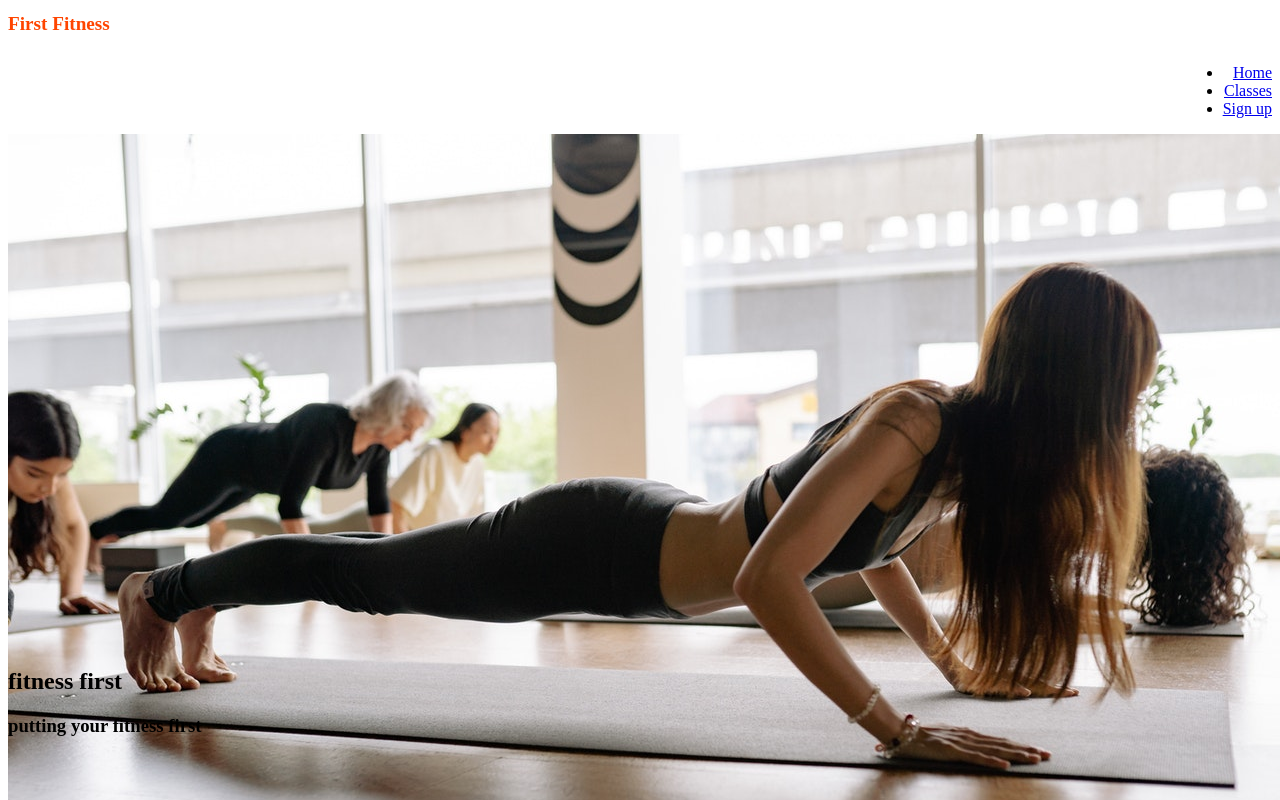
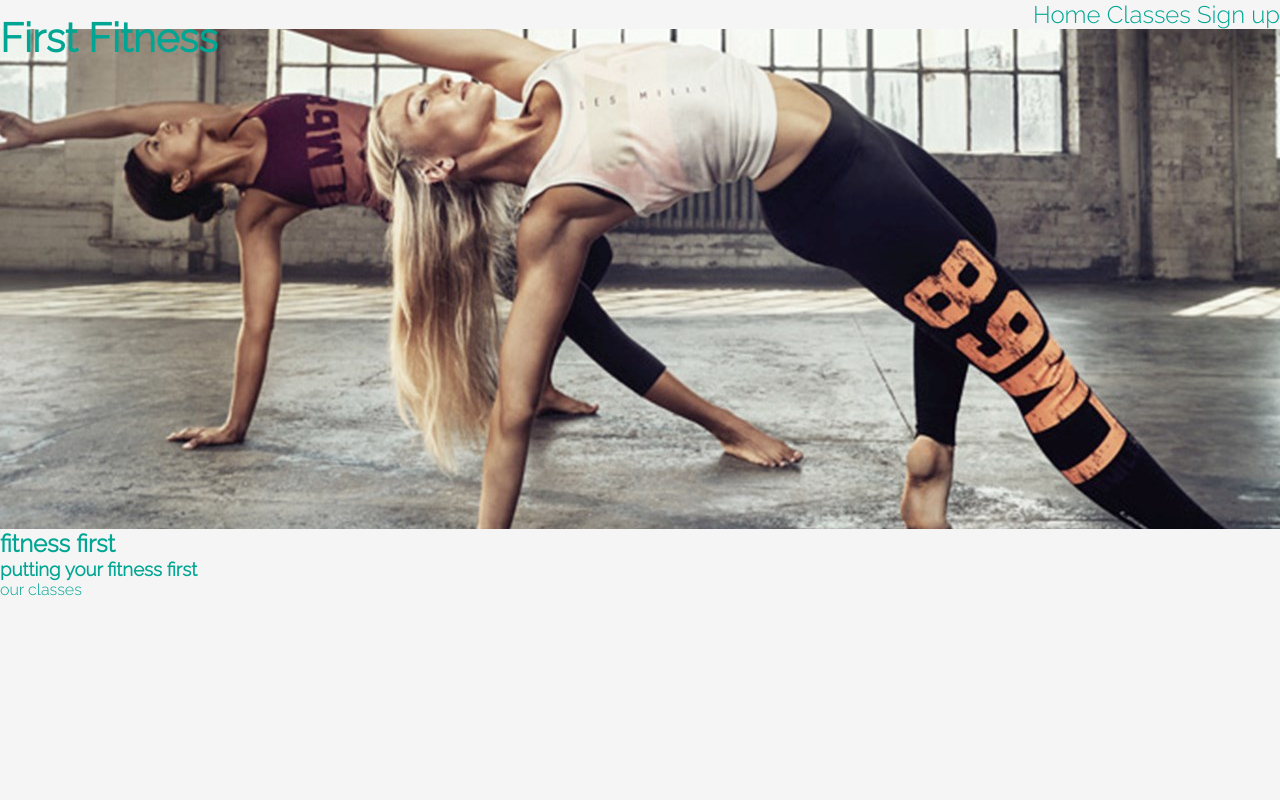
Before and after one commit to ColmSam2319/project-one, a plain HTML site: page index.html in a window 1280 px wide. Shown: the top 800 px of the page. Drawn offline with Linux system fonts and the light colour scheme.

Commit message:
messed around with padding and adding code and styling

```diff
--- a/assets/css/style.css
+++ b/assets/css/style.css
@@ -1,18 +1,59 @@
+
+@import url('https://fonts.googleapis.com/css2?family=Lato:wght@300&family=Oswald&family=Raleway:wght@300&display=swap');
+
+* {
+    margin: 0;
+    padding: 0;
+    border: none;
+}
+
+body{
+    background-color: whitesmoke;
+    font-family: Raleway, Helvetica, sans-serif;
+    font-weight: 300;
+    color:#00a693;
+}
 /**header styling**/
 
 #logo{
-    font-size: larger;
-    color: orangered;
+    float: left;
+    font-size: 250%;
+    font-family: Raleway, Helvetica, sans-serif;
+    color: #00a693;
+}
 
+#logo,
+#menu{
+    line-height: 75px;
 }
+
 
 #links{
     text-align: right;
-    float: right;
+    list-style-type: none;
+    font-size: 150%;
+}
 
+#links li{
+    display: inline-block;
+}
+
+#links a{
+    text-decoration: none;
+    color: inherit;
+
+}
+#links a:hover {
+    border-bottom: 1px solid green;
+}
+
+.active {
+    border-bottom: 1px solid #3a3a3a;
 }
 /** cover image styling **/
 #cover-image{
+    background:url('../images/lesmills-bodybalance.jpg') no-repeat center center;
     width: 100%;
-    height: 600px;
+    height: 500px;
+
 }
--- a/index.html
+++ b/index.html
@@ -7,29 +7,41 @@
     <meta name="description" content="Love Running club for runners in Dublin, Ireland">
     <meta name="keywords" content="Fitness Classes, fitness club, Ireland, Athlone">
     <link rel="stylesheet" href="assets/css/style.css">
-    <title>Document</title>
+    <title>Fitness First</title>
 </head>
 <body>
-    <header>
-        <h1 id="logo">First Fitness</h1>
-        <nav>
-            <ul id="links">
-                <li><a href="index.html">Home</a></li>
-                <li><a href="classes.html">Classes</a></li>
-                <li><a href="sign-up.html">Sign up</a></li>
-            </ul>
+        <header>
+            <a>
+                <h1 id="logo">First Fitness</h1>
+                <nav>
+                    <ul id="links">
+
+                        <li>
+                            <a href="index.html" > Home</a>
+                        </li>
+                        <li>
+                            <a href="classes.html">Classes</a>
+                        </li>
+                        <li>
+                            <a href="sign-up.html">Sign up</a>
+                        </li>
+
+                    </ul>
+                </nav>
+            </a>
+        </header>
             <section>
-                <div id="cover-image">
-                    <img src="/assets/images/pexels-yan-krukov-8436690.jpg" alt="">
-                </div>
+                <div id="cover-image"> </div>
             <div>
                 <h2>fitness first</h2>
                 <h3>putting your fitness first</h3>
 
             </div>
+            <div>our classes</div>
+
             </section>
-        </nav>
-    </header>
+
+
 </body>
 
 </body>
```
Also changed, not shown: classes.html (+12 -0 lines), assets/images/lesmills-bodybalance.jpg (added).
